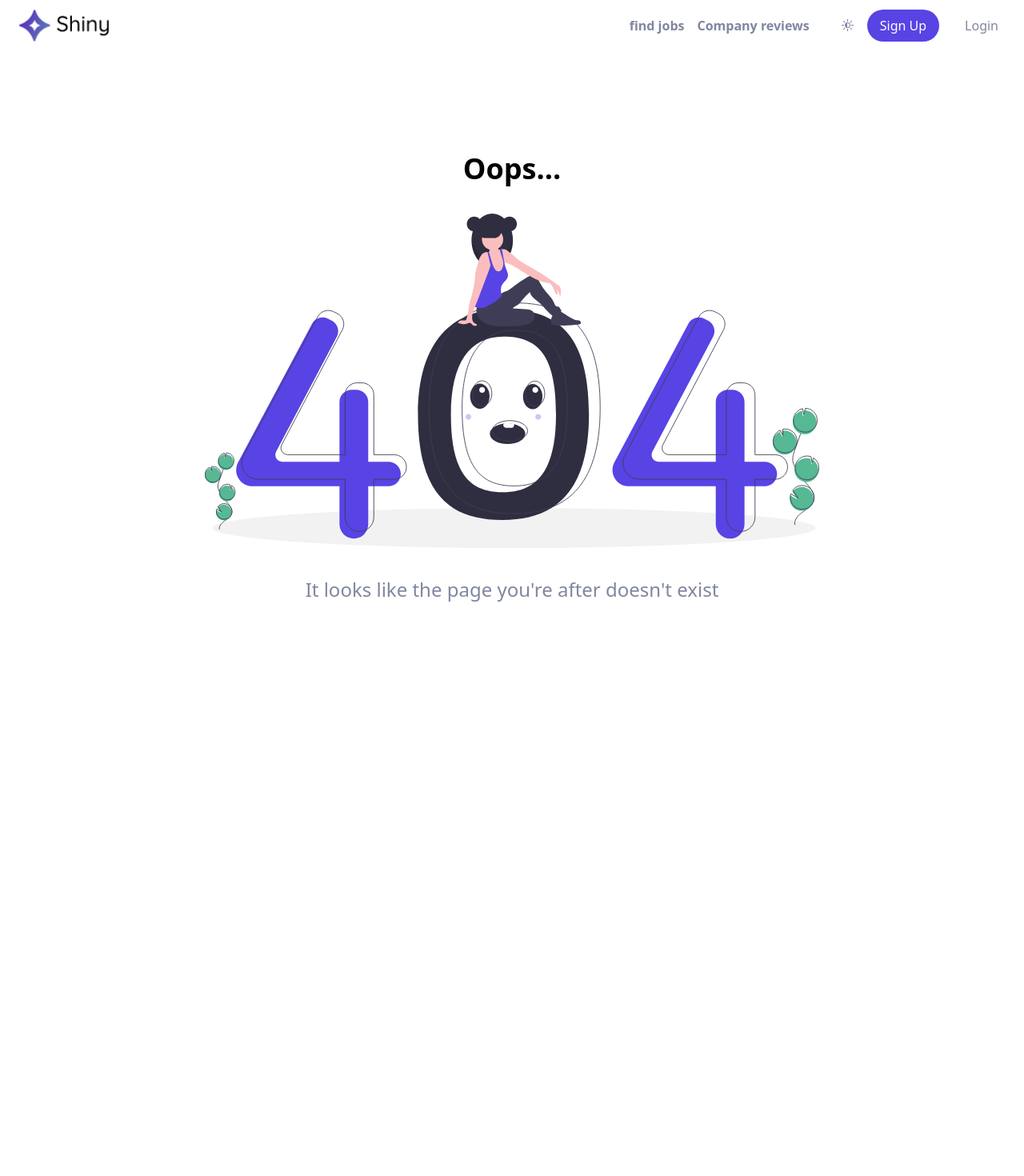
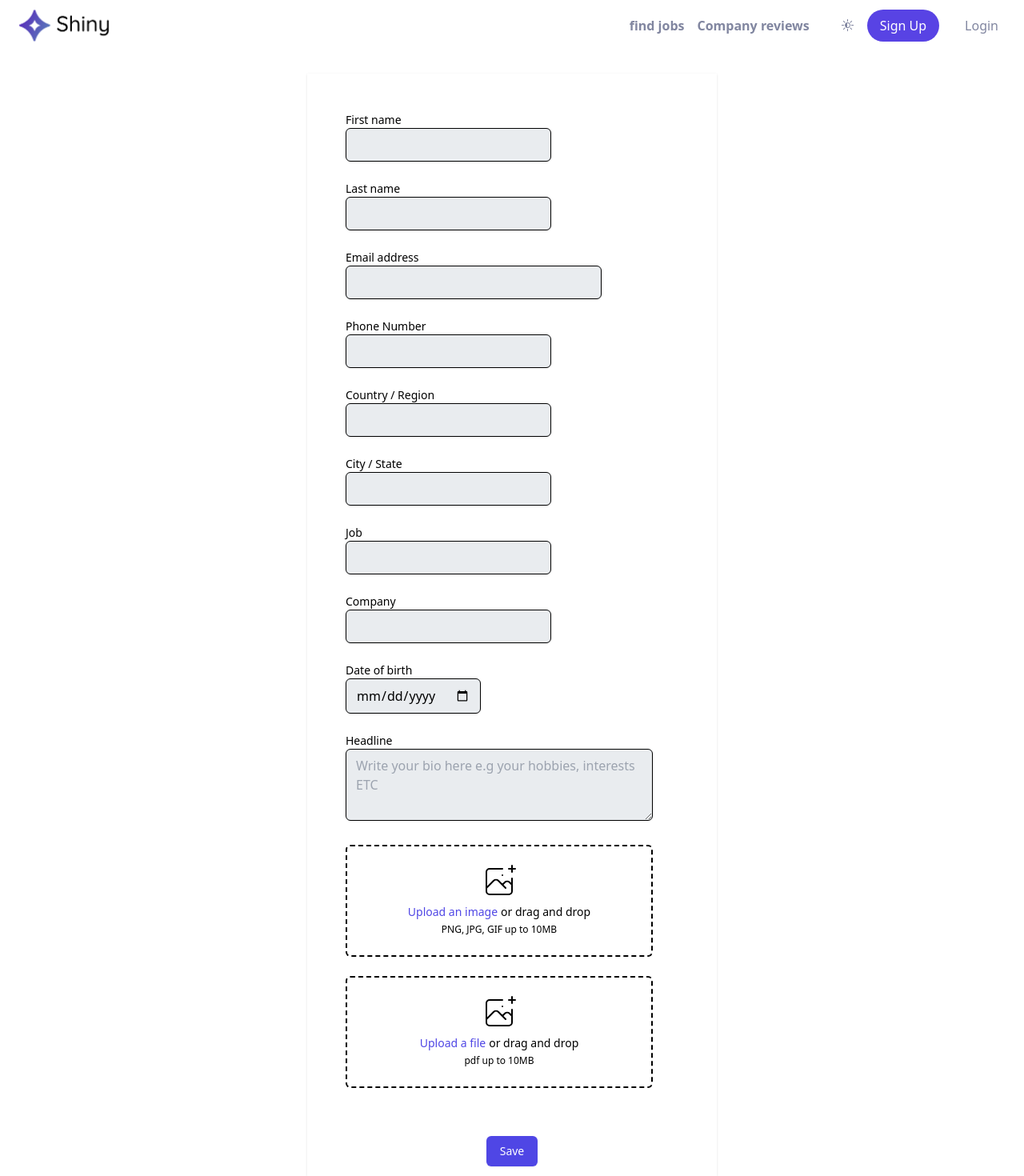
Before and after one commit to ouhammmourachid/spring-boot-project, a React (Create React App) app in the folder frontend/: page /profile/edit in a window 1280 px wide. Shown: the part 8-1478 px from the top of the page at 80% size. Before the commit the page ends 800 px from the top, so only its background shows below. Built offline with nearby package versions, Linux system fonts and the light colour scheme.

Commit message:
before trying the pdf-viewer

```diff
--- a/frontend/package.json
+++ b/frontend/package.json
@@ -6,6 +6,7 @@
     "@testing-library/jest-dom": "^5.16.5",
     "@testing-library/react": "^13.4.0",
     "@testing-library/user-event": "^13.5.0",
+    "pspdfkit": "^2023.1.0",
     "react": "^18.2.0",
     "react-dom": "^18.2.0",
     "react-router-dom": "^6.8.0",
--- a/frontend/src/App.jsx
+++ b/frontend/src/App.jsx
@@ -11,6 +11,8 @@ import Error from "./components/Error";
 import FindJobs from "./pages/FindJobs";
 import CompanyReview from "./pages/CompanyReview";
 import Profile from "./pages/Profile";
+import EditProfile from "./pages/EditProfile";
+import Company from "./pages/Company";
 
 function App(){
     const savedDarkMode = localStorage.getItem('darkMode')
@@ -37,6 +39,8 @@ function App(){
                     <Route path='find-jobs' element={<FindJobs />} />
                     <Route path='company-review' element={<CompanyReview />} />
                     <Route path='profile' element= {<Profile />} />
+                    <Route path='profile/edit' element={<EditProfile />} />
+                    <Route path='company' element={<Company />} />
                     <Route path="*" element={<Error />} />
                 </Routes>
                 <SignUpModal visible={showSignUp} setShowModel={setShowSignUp}/>
--- a/frontend/src/components/PDF/index.jsx
+++ b/frontend/src/components/PDF/index.jsx
@@ -1,14 +1,11 @@
-const PDF = ({src}) => {
-  return (
-    <div className="relative w-1/2 h-full border border-gray-400 overflow-hidden">
-      <object
-        data={src}
-        type="application/pdf"
-        className=""
-        aria-label="PDF Document"
-      />
+
+
+function PDF({src}){
+  return(
+    <div>
+
     </div>
-  );
+  )
 };
 
   export default PDF;
--- a/frontend/src/components/SignInModal/index.jsx
+++ b/frontend/src/components/SignInModal/index.jsx
@@ -35,11 +35,11 @@ export default function SignUpModal({visible,setShowModel}){
                 </div>
                 <label for="remember" class="ml-2 text-sm font-medium text-secondary">Remember me</label>
             </div>
-            <a href="#" class="ml-auto text-sm text-blue-700 hover:underline dark:text-blue-500">Lost Password?</a>
+            <a href="/" class="ml-auto text-sm text-blue-700 hover:underline dark:text-blue-500">Lost Password?</a>
         </div>
         <button type="submit" class="w-full text-white bg-primary hover:bg-blue-800 focus:ring-4 focus:outline-none focus:ring-blue-300 font-medium rounded-lg text-sm px-5 py-2.5 text-center dark:bg-blue-600 dark:hover:bg-blue-700 dark:focus:ring-blue-800">Login to your account</button>
     </form>
-</div>
+    </div>
     </div>
     )
 }
--- /dev/null
+++ b/frontend/src/pages/Company/index.jsx
@@ -0,0 +1,10 @@
+import PDF from '../../components/PDF';
+
+
+export default function Company(){
+    return(
+        <div>
+            <PDF document={'cv.pdf'} ></PDF>
+        </div>
+    )
+}
--- a/frontend/src/pages/EditProfile/index.jsx
+++ b/frontend/src/pages/EditProfile/index.jsx
@@ -2,47 +2,47 @@
 
 export default function EditProfile(){
     return (
-    <div class="rounded-xl mx-96">
-        <div class="h-full w-full">
-            <div class="mt-5 md:mt-0 md:col-span-2">
-                <form action="#" method="POST">
-        <div class="shadow overflow-hidden">
-          <div class="px-4 py-5 bg-white sm:p-6">
-            <div class="flex flex-wrap p-3">
-              <div class="col-span-6 m-3">
-                <label for="first_name" class="block text-sm font-medium text-gray-700">First name</label>
+    <div className="mx-96 mt-5 dark:bg-white">
+        <div className="h-full w-full">
+            <div className="mt-5 md:mt-0 md:col-span-2">
+                <form action="" method="POST">
+        <div className="shadow overflow-hidden">
+          <div className="px-4 py-5 bg-white sm:p-6">
+            <div className="flex flex-wrap p-3">
+              <div className="col-span-6 m-3">
+                <label for="first_name" className="block text-sm font-medium text-gray-700">First name</label>
                 <input type="text" className="form-control py-2 px-3 border border-gray-300 bg-white rounded-md shadow-sm focus:outline-none focus:ring-indigo-500 focus:border-indigo-500" id="first_name" placeholder="" style={{"background-color": "#e9ecef"}}/>
               </div>
-              <div class="col-span-6 m-3">
-                <label for="last_name" class="block text-sm font-medium text-gray-700">Last name</label>
+              <div className="col-span-6 m-3">
+                <label for="last_name" className="block text-sm font-medium text-gray-700">Last name</label>
                 <input type="text" className="form-control py-2 px-3 border border-gray-300 bg-white rounded-md shadow-sm focus:outline-none focus:ring-indigo-500 focus:border-indigo-500" id="last_name" placeholder="" style={{"background-color": "#e9ecef"}}/>
               </div>
-              <div class="col-span-6 m-3">
-                <label for="email_address" class="block text-sm font-medium text-gray-700">Email address</label>
+              <div className="col-span-6 m-3">
+                <label for="email_address" className="block text-sm font-medium text-gray-700">Email address</label>
                 <input type="text" className="form-control py-2 px-3 border border-gray-300 w-80 bg-white rounded-md shadow-sm focus:outline-none focus:ring-indigo-500 focus:border-indigo-500" id="email_address" placeholder="" style={{"background-color": "#e9ecef"}}/>
               </div>
-              <div class="col-span-6 m-3">
-                <label for="phone_number" class="block text-sm font-medium text-gray-700">Phone Number</label>
+              <div className="col-span-6 m-3">
+                <label for="phone_number" className="block text-sm font-medium text-gray-700">Phone Number</label>
                 <input type="text" className="form-control py-2 px-3 border border-gray-300 bg-white rounded-md shadow-sm focus:outline-none focus:ring-indigo-500 focus:border-indigo-500" id="phone_number" placeholder="" style={{"background-color": "#e9ecef"}}/>
               </div>
-              <div class="col-span-6 m-3">
-                <label for="country" class="block text-sm font-medium text-gray-700">Country / Region</label>
+              <div className="col-span-6 m-3">
+                <label for="country" className="block text-sm font-medium text-gray-700">Country / Region</label>
                 <input type="text" className="form-control py-2 px-3 border border-gray-300 bg-white rounded-md shadow-sm focus:outline-none focus:ring-indigo-500 focus:border-indigo-500" id="country" placeholder="" style={{"background-color": "#e9ecef"}}/>
               </div>
-              <div class="col-span-6 m-3">
-                <label for="city_or_state" class="block text-sm font-medium text-gray-700">City / State</label>
+              <div className="col-span-6 m-3">
+                <label for="city_or_state" className="block text-sm font-medium text-gray-700">City / State</label>
                 <input type="text" className="form-control py-2 px-3 border border-gray-300 bg-white rounded-md shadow-sm focus:outline-none focus:ring-indigo-500 focus:border-indigo-500" id="city_or_state" placeholder="" style={{"background-color": "#e9ecef"}}/>
               </div>
-              <div class="col-span-6 m-3">
-                <label for="job" class="block text-sm font-medium text-gray-700">Job</label>
+              <div className="col-span-6 m-3">
+                <label for="job" className="block text-sm font-medium text-gray-700">Job</label>
                 <input type="text" className="form-control py-2 px-3 border border-gray-300 bg-white rounded-md shadow-sm focus:outline-none focus:ring-indigo-500 focus:border-indigo-500" id="job" placeholder="" style={{"background-color": "#e9ecef"}}/>
               </div>
-              <div class="col-span-6 m-3">
-                <label for="company" class="block text-sm font-medium text-gray-700">Company</label>
+              <div className="col-span-6 m-3">
+                <label for="company" className="block text-sm font-medium text-gray-700">Company</label>
                 <input type="text" className="form-control py-2 px-3 border border-gray-300 bg-white rounded-md shadow-sm focus:outline-none focus:ring-indigo-500 focus:border-indigo-500" id="company" placeholder="" style={{"background-color": "#e9ecef"}}/>
               </div>
-              <div class="col-span-6 m-3">
-                <label for="dob" class="block text-sm font-medium text-gray-700">Date of birth</label>
+              <div className="col-span-6 m-3">
+                <label for="dob" className="block text-sm font-medium text-gray-700">Date of birth</label>
                 <input type="date" className="form-control py-2 px-3 border border-gray-300 bg-white rounded-md shadow-sm focus:outline-none focus:ring-indigo-500 focus:border-indigo-500" id="dob" placeholder="" style={{"background-color": "#e9ecef"}}/>
               </div>
               <div className="col-span-6 m-3">
@@ -50,17 +50,17 @@ export default function EditProfile(){
                 <textarea className="form-control py-2 px-3 border border-gray-300 bg-white rounded-md shadow-sm focus:outline-none focus:ring-indigo-500 focus:border-indigo-500 w-96" id="headline" rows="3" placeholder='Write your bio here e.g your hobbies, interests ETC' style={{"background-color": "#e9ecef"}}></textarea>
               </div>
 
-              <div class="m-3 flex justify-center px-6 pt-5 pb-6 border-2 border-gray-300 border-dashed rounded-md w-96">
-                <div class="space-y-1 text-center">
-                  <svg class="mx-auto h-12 w-12 text-gray-400" stroke="currentColor" fill="none" viewBox="0 0 48 48" aria-hidden="True">
+              <div className="m-3 flex justify-center px-6 pt-5 pb-6 border-2 border-gray-300 border-dashed rounded-md w-96">
+                <div className="space-y-1 text-center">
+                  <svg className="mx-auto h-12 w-12 text-gray-400" stroke="currentColor" fill="none" viewBox="0 0 48 48" aria-hidden="True">
                     <path d="M28 8H12a4 4 0 00-4 4v20m32-12v8m0 0v8a4 4 0 01-4 4H12a4 4 0 01-4-4v-4m32-4l-3.172-3.172a4 4 0 00-5.656 0L28 28M8 32l9.172-9.172a4 4 0 015.656 0L28 28m0 0l4 4m4-24h8m-4-4v8m-12 4h.02" stroke-width="2" stroke-linecap="round" stroke-linejoin="round" />
                   </svg>
-                  <div class="flex text-sm text-gray-600">
-                    <label for="file-upload" class="relative cursor-pointer bg-white rounded-md font-medium text-indigo-600 hover:text-indigo-500 focus-within:outline-none focus-within:ring-2 focus-within:ring-offset-2 focus-within:ring-indigo-500">
-                      <span>Upload a file</span>
-                      <input id="file-upload" name="file-upload" type="file" class="sr-only" />
+                  <div className="flex text-sm text-gray-600">
+                    <label for="file-upload" className="relative cursor-pointer bg-white rounded-md font-medium text-indigo-600 hover:text-indigo-500 focus-within:outline-none focus-within:ring-2 focus-within:ring-offset-2 focus-within:ring-indigo-500">
+                      <span>Upload an image</span>
+                      <input id="file-upload" name="file-upload" type="file" className="sr-only" />
                     </label>
-                    <p class="pl-1">or drag and drop</p>
+                    <p className="pl-1">or drag and drop</p>
                   </div>
                   <p class="text-xs text-gray-500">
                     PNG, JPG, GIF up to 10MB
@@ -68,10 +68,28 @@ export default function EditProfile(){
                 </div>
               </div>
 
+              <div className="m-3 flex justify-center px-6 pt-5 pb-6 border-2 border-gray-300 border-dashed rounded-md w-96">
+                <div className="space-y-1 text-center">
+                  <svg className="mx-auto h-12 w-12 text-gray-400" stroke="currentColor" fill="none" viewBox="0 0 48 48" aria-hidden="True">
+                    <path d="M28 8H12a4 4 0 00-4 4v20m32-12v8m0 0v8a4 4 0 01-4 4H12a4 4 0 01-4-4v-4m32-4l-3.172-3.172a4 4 0 00-5.656 0L28 28M8 32l9.172-9.172a4 4 0 015.656 0L28 28m0 0l4 4m4-24h8m-4-4v8m-12 4h.02" stroke-width="2" stroke-linecap="round" stroke-linejoin="round" />
+                  </svg>
+                  <div className="flex text-sm text-gray-600">
+                    <label for="file-upload" className="relative cursor-pointer bg-white rounded-md font-medium text-indigo-600 hover:text-indigo-500 focus-within:outline-none focus-within:ring-2 focus-within:ring-offset-2 focus-within:ring-indigo-500">
+                      <span>Upload a file</span>
+                      <input id="file-upload" name="file-upload" type="file" className="sr-only" />
+                    </label>
+                    <p className="pl-1">or drag and drop</p>
+                  </div>
+                  <p class="text-xs text-gray-500">
+                    pdf up to 10MB
+                  </p>
+                </div>
+              </div>
+
             </div>
           </div>
-          <div class="px-4 py-3 bg-gray-50 text-right sm:px-6">
-            <button type="submit" class="inline-flex justify-center py-2 px-4 border border-transparent shadow-sm text-sm font-medium rounded-md text-white bg-indigo-600 hover:bg-indigo-700 focus:outline-none focus:ring-2 focus:ring-offset-2 focus:ring-indigo-500">
+          <div className="px-4 py-3 bg-gray-50 text-right sm:px-6 justify-center flex">
+            <button className="inline-flex justify-center py-2 px-4 border border-transparent shadow-sm text-sm font-medium rounded-md text-white bg-indigo-600 hover:bg-indigo-700 focus:outline-none focus:ring-2 focus:ring-offset-2 focus:ring-indigo-500">
               Save
             </button>
           </div>
```
Also changed, not shown: 1 other file (tests, documents, lock files or other folders).
